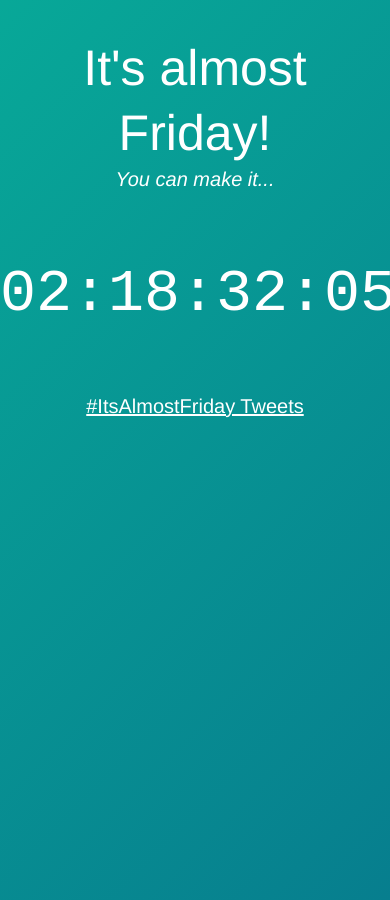
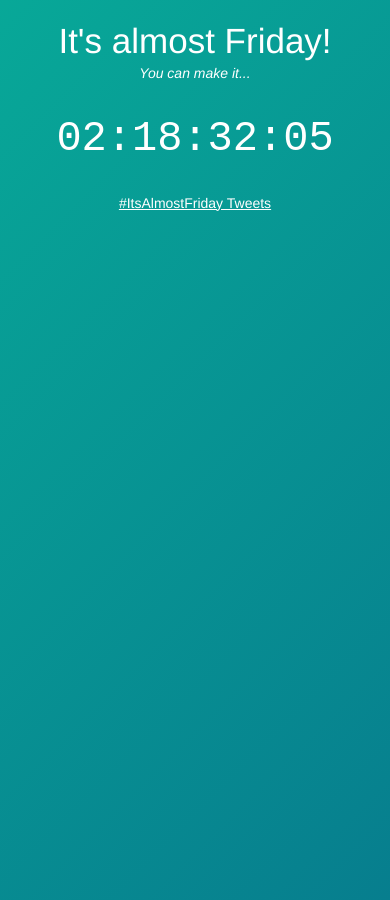
Before and after one commit to ianhirschfeld/itsalmostfriday, a Jekyll site: the page built from index.html, in a window 390 px wide. Built offline with Jekyll 4.4.1, drawn with Linux system fonts in a browser that asks for light colours; nearby versions of some CDN libraries; comment, search, counter and statistics services are not loaded.

Commit message:
Adds responsive styles and meta images.

```diff
--- /dev/null
+++ b/CNAME
@@ -0,0 +1 @@
+www.itsalmostfriday.com
--- a/_sass/_main.scss
+++ b/_sass/_main.scss
@@ -86,7 +86,7 @@ a {
 }
 
 .page-content {
-  padding-bottom: 36px;
+  padding: 0 18px 36px;
   text-align: center;
 }
 
@@ -95,3 +95,18 @@ a {
   font-family: "Courier New", Courier, monospace;
   font-size: 3rem;
 }
+
+@media only screen and (max-width:  556px) {
+  html {
+    font-size: 14px;
+  }
+
+  .page-header {
+    padding: 18px;
+    margin-bottom: 18px;
+  }
+
+  .countdown {
+    margin-bottom: 36px;
+  }
+}
```
Also changed, not shown: apple-touch-icon.png (added), favicon.png (added), open_graph.png (added).
